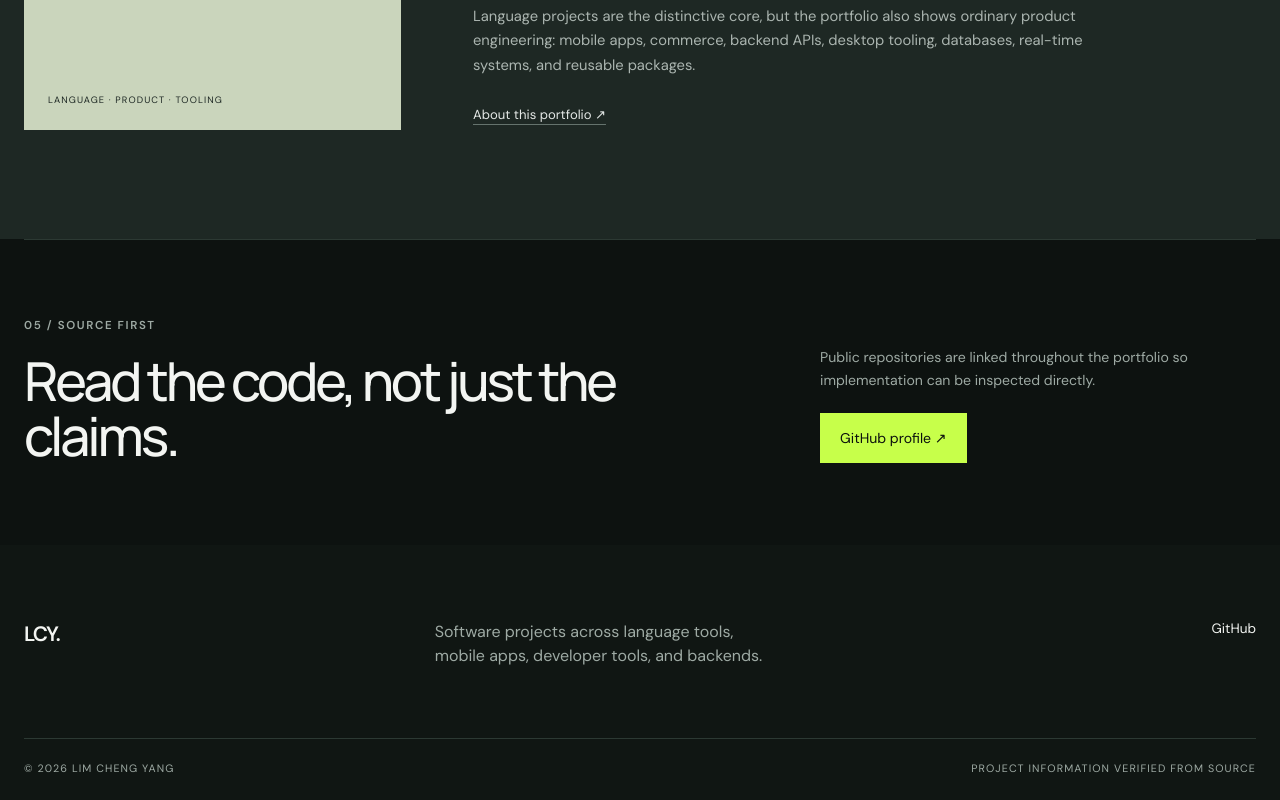
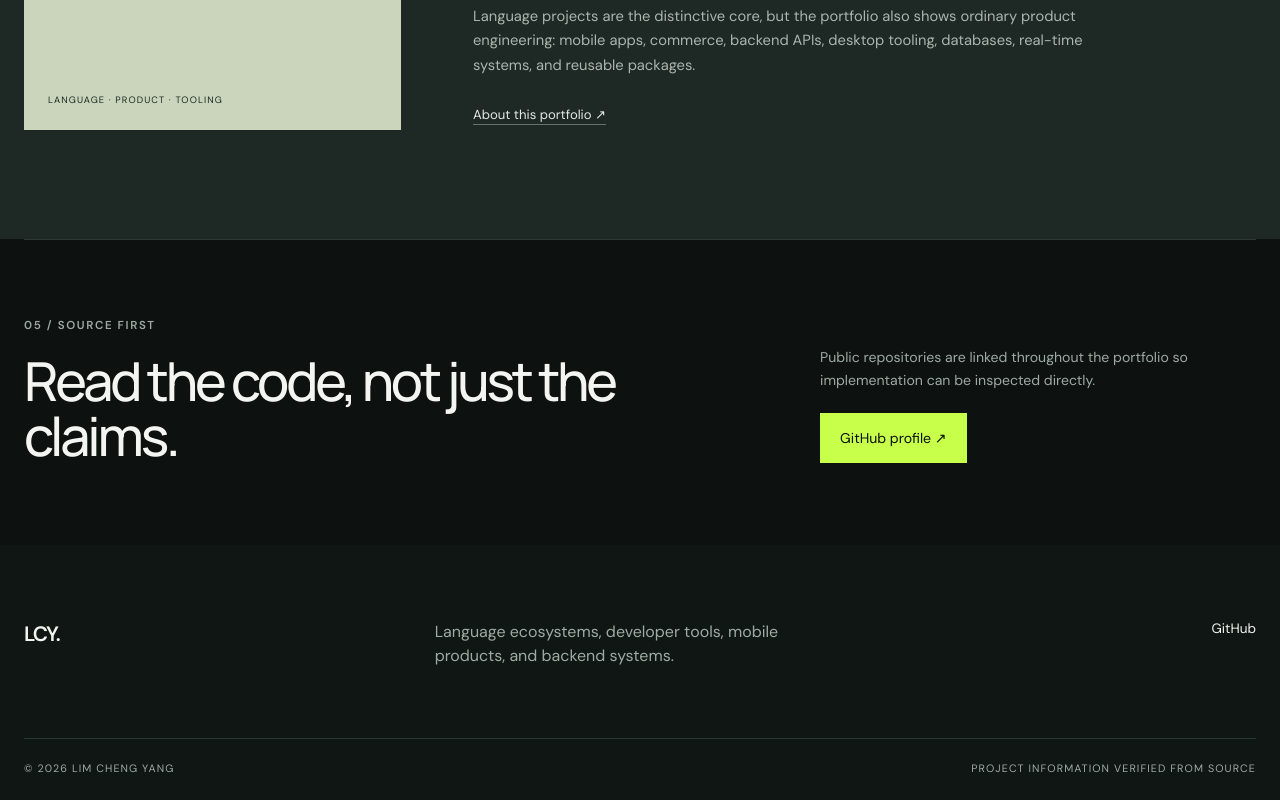
Before and after one commit to chengyang1017/portfolio, a React (Vite) app: page / in a window 1280 px wide. Shown: the part 3023-3823 px from the top of the page. Built offline with nearby package versions, Linux system fonts and the light colour scheme.

Commit message:
Localize footer copy

```diff
--- a/src/components/Footer.tsx
+++ b/src/components/Footer.tsx
@@ -1,3 +1,22 @@
 import { Link } from 'react-router-dom';
+import { homeCopy } from '../i18n/homeTranslations';
+import { useI18n } from '../i18n/I18nProvider';
 
-export function Footer() { return <footer className="footer"><div className="shell footer-main"><Link className="brand" to="/" aria-label="Lim Cheng Yang home">LCY.</Link><p>Software projects across language tools,<br/>mobile apps, developer tools, and backends.</p><div><a href="https://github.com/chengyang1017">GitHub</a></div></div><div className="shell footer-bottom"><span>© {new Date().getFullYear()} Lim Cheng Yang</span><span>Project information verified from source</span></div></footer>; }
+export function Footer() {
+  const { language } = useI18n();
+  const copy = homeCopy(language).footer;
+
+  return (
+    <footer className="footer">
+      <div className="shell footer-main">
+        <Link className="brand" to="/" aria-label="Lim Cheng Yang home">LCY.</Link>
+        <p>{copy.summary}</p>
+        <div><a href="https://github.com/chengyang1017">GitHub</a></div>
+      </div>
+      <div className="shell footer-bottom">
+        <span>© {new Date().getFullYear()} Lim Cheng Yang</span>
+        <span>{copy.verified}</span>
+      </div>
+    </footer>
+  );
+}
```
